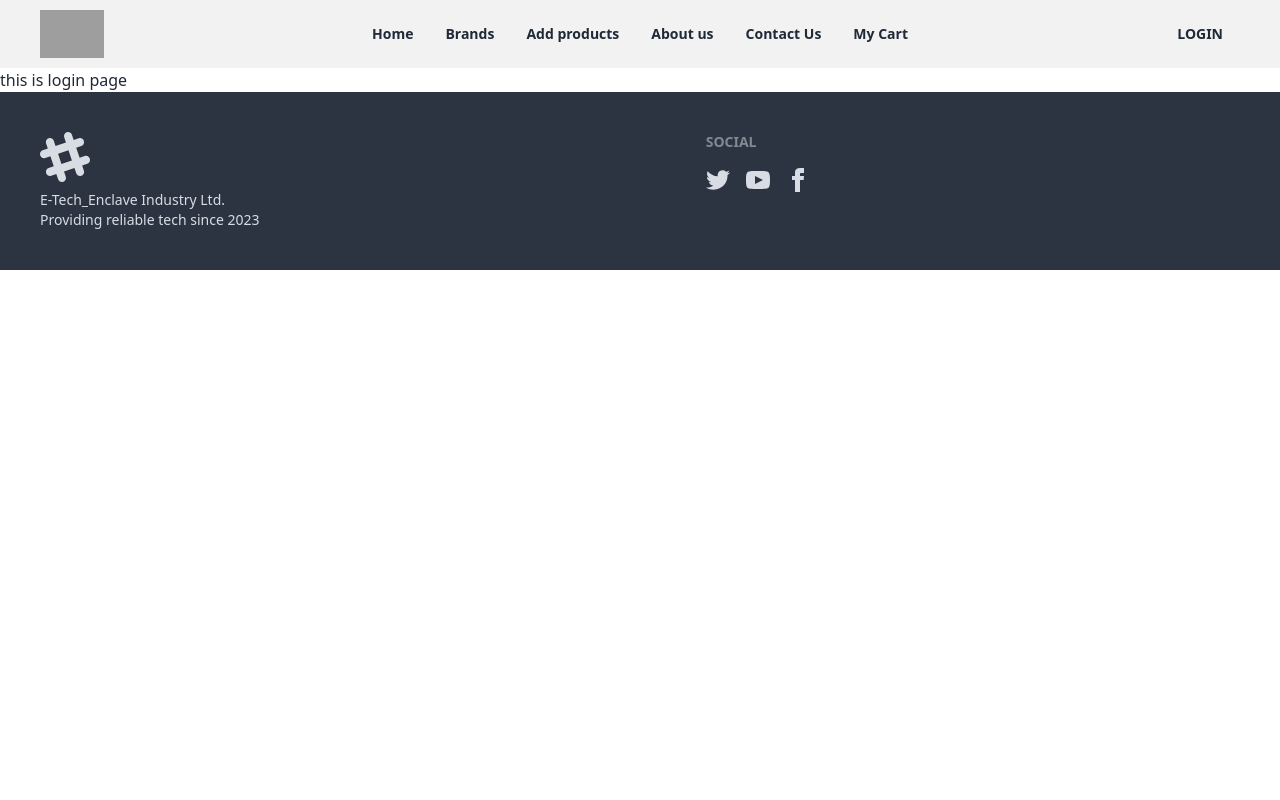
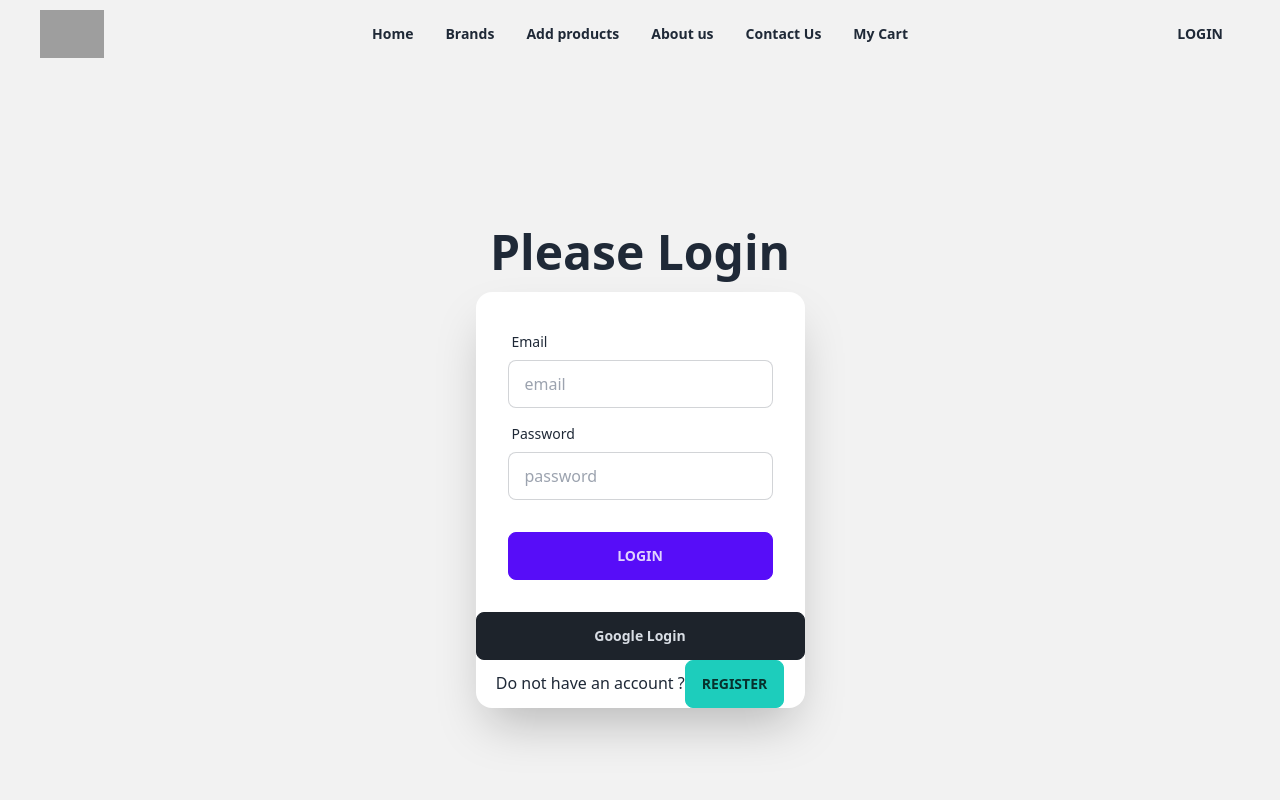
Before and after one commit to seyam14/Brand-Shop-ClientSide, a React (Vite) app: page /login in a window 1280 px wide. Shown: the top 800 px of the page. Built offline with nearby package versions, Linux system fonts and the light colour scheme; no server answers; grey boxes are pictures that could not be loaded.

Commit message:
authrpovider and login with email&pass and google complete and show user picture and email,name if have

```diff
--- a/src/Component/Login/Login.jsx
+++ b/src/Component/Login/Login.jsx
@@ -1,13 +1,91 @@
+
+import { useContext } from "react";
+import { Link } from "react-router-dom";
+import { AuthContext } from "../../Provider/AuthProvider";
 
 
 const Login = () => {
+    const { googleSignIn,signInUser } = useContext(AuthContext);
+
+    const handleGoogleLogin = () => {
+        googleSignIn().then((result) => console.log(result.logUser));
+      };
+
+    const handleLogin = e => {
+        e.preventDefault();
+        const form = e.target;
+        const email = form.email.value;
+        const password = form.password.value;
+        console.log(email, password);
+
+        signInUser(email, password)
+            .then(result => {
+                console.log(result.user);
+                const user = {
+                    email,
+                    lastLoggedAt: result.user?.metadata?.lastSignInTime
+                }
+                // update last logged at in the database
+                fetch('http://localhost:5000/user', {
+                    method: 'PATCH',
+                    headers: {
+                        'content-type': 'application/json'
+                    },
+                    body: JSON.stringify(user)
+                })
+                    .then(res => res.json())
+                    .then(data => {
+                        console.log(data);
+                    })
+            })
+            .catch(error => {
+                console.error(error);
+            })
+    }
+
+
     return (
-        <div>
-            <div>
-                this is login page
+        <div className="hero min-h-screen bg-base-200">
+        <div className="hero-content flex-col ">
+            <div className="text-center ">
+                <h1 className="text-5xl font-bold"> Please Login </h1>
+
+            </div>
+            <div className="card flex-shrink-0 w-full max-w-sm shadow-2xl bg-base-100">
+
+                <form   onSubmit={handleLogin } className="card-body">
+                    <div className="form-control">
+                        <label className="label">
+                            <span className="label-text">Email</span>
+                        </label>
+                        <input type="email" name="email" placeholder="email" className="input input-bordered" required />
+                    </div>
+                    <div className="form-control">
+                        <label className="label">
+                            <span className="label-text">Password</span>
+                        </label>
+                        <input type="password" name="password" placeholder="password" className="input input-bordered" required />
+                    </div>
+                    <div className="form-control mt-6">
+                        <button className="btn btn-primary">Login</button>
+                    </div>
+                </form>
+                <div className="btn btn-active  btn btn-neutral ">
+                        <button onClick={handleGoogleLogin}  className="google-btn ">
+                        Google Login
+                        </button>
+                    </div>
+                <p className="text-center ">Do not have an account ?
+                <Link className="text-center" to={"/register"}>
+                 <button className="btn btn btn-accent">Register</button>
+                </Link>
+                </p>
             </div>
         </div>
-    );
+    </div>
+);
 };
 
+
+
 export default Login;
--- a/src/Component/Login/Register/Register.jsx
+++ b/src/Component/Login/Register/Register.jsx
@@ -1,10 +1,82 @@
+import { useContext } from "react";
+import { AuthContext } from "../../../Provider/AuthProvider";
+import { Link } from "react-router-dom";
+import Swal from "sweetalert2";
+
 
 const Register = () => {
+
+    const { createUser } = useContext(AuthContext);
+
+    const handleRegister = e => {
+        e.preventDefault();
+        const form = e.target;
+        const email = form.email.value;
+        const password = form.password.value;
+        console.log(email, password);
+
+        createUser(email, password)
+            .then(result => {
+                console.log(result.user);
+                // new user has been created
+                const createdAt = result.user?.metadata?.creationTime;
+                const user = { email, createdAt: createdAt };
+                fetch('http://localhost:5000/user', {
+                    method: 'POST',
+                    headers: {
+                        'content-type': 'application/json'
+                    },
+                    body: JSON.stringify(user)
+                })
+                    .then(res => res.json())
+                    .then(data => {
+                        if(data.insertedId){
+                            Swal.fire(
+                                'Register success'
+                              )
+                        }
+                    })
+            })
+            .catch(error => {
+                console.error(error)
+            })
+
+    }
+
     return (
-        <div>
+        <div className="hero min-h-screen bg-base-200">
+        <div className="hero-content flex-col ">
+            <div className="text-center ">
+                <h1 className="text-5xl font-bold">Register</h1>
 
+            </div>
+            <div className="card flex-shrink-0 w-full max-w-sm shadow-2xl bg-base-100">
+
+                <form  onSubmit={handleRegister}  className="card-body">
+                    <div className="form-control">
+                        <label className="label">
+                            <span className="label-text">Email</span>
+                        </label>
+                        <input type="email" name="email" placeholder="email" className="input input-bordered" required />
+                    </div>
+                    <div className="form-control">
+                        <label className="label">
+                            <span className="label-text">Password</span>
+                        </label>
+                        <input type="password" name="password" placeholder="password" className="input input-bordered" required />
+                    </div>
+                    <div className="form-control mt-6">
+                        <button className="btn btn-primary">Register</button>
+                    </div>
+                </form>
+            <Link className="text-center mb-6" to={"/login"}>
+                <button className="btn btn btn-accent">Login</button>
+            </Link>
+            </div>
         </div>
-    );
+    </div>
+);
 };
 
+
 export default Register;
--- a/src/Pages/Navbar.jsx
+++ b/src/Pages/Navbar.jsx
@@ -1,15 +1,14 @@
+import { useContext } from "react";
 import {  Link, NavLink } from "react-router-dom";
+import { AuthContext } from "../Provider/AuthProvider";
 
 const Navbar = () => {
+  const { user, logout } = useContext(AuthContext);
 
-    // const {user, logOut} = useContext(AuthContext)
+  const handleLogout = () => {
+    logout().then((result) => console.log(result));
+  };
 
-
-    // const handleSignOut = () =>{
-    //     logOut()
-    //     .then()
-    //     .catch()
-    // }
 
     const navLinks = <>
         <li>
@@ -73,25 +72,24 @@ const Navbar = () => {
         </ul>
       </div>
       <div className="navbar-end">
-      {/* <label tabIndex={0} className="btn btn-ghost btn-circle avatar">
-        <div className="w-10 rounded-full">
-          <img src={userDefaultPic} />
-        </div>
-      </label> */}
-
-      {/* {
-        user ?
-        <button onClick={handleSignOut} className="btn bg-base-100 hover:bg-slate-500 hover:text-white">Sign out</button>
-        :
-        <Link to='/login'>
-            <button className="btn bg-base-100 hover:bg-slate-500 hover:text-white">Login</button>
-        </Link>
-      } */}
-
-          <Link to="/login">
+        {user ? (
+          <>
+            <button className="btn btn-primary" onClick={handleLogout}>
+              Logout
+            </button>
+            <div className="gap-1 m-2">
+              <p>{user?.displayName}</p>
+              <p>{user?.email}</p>
+            </div>
+            <div >
+              <img className="w-10 rounded-full" src={user.photoURL} alt="" />
+            </div>
+          </>
+        ) : (
+          <Link to="/Login">
             <button className="btn">Login</button>
           </Link>
-
+        )}
       </div>
     </div>
   );
--- /dev/null
+++ b/src/Provider/AuthProvider.jsx
@@ -0,0 +1,69 @@
+/* eslint-disable no-unused-vars */
+/* eslint-disable react/prop-types */
+
+
+import {  createContext, useEffect, useState } from "react";
+import { GoogleAuthProvider, createUserWithEmailAndPassword, getAuth, onAuthStateChanged, signInWithEmailAndPassword, signInWithPopup, signOut } from "firebase/auth";
+import app from "../Firebase/Firebase";
+
+const auth = getAuth(app);
+export const AuthContext = createContext(null);
+
+const googleProvider = new GoogleAuthProvider();
+
+const AuthProvider = ({children}) => {
+
+        const [user, setUser] = useState(null);
+        const [loading, setLoading] = useState(true);
+
+    const googleSignIn = () => {
+        return signInWithPopup(auth, googleProvider);
+      };
+
+      useEffect(() => {
+        const unSubscribe = onAuthStateChanged(auth, (currentUser) => {
+          console.log("user in the auth state changed", currentUser);
+          setUser(currentUser);
+        });
+        return () => {
+          unSubscribe();
+        };
+      }, []);
+
+      const logout = () => {
+        return signOut(auth);
+      };
+
+
+
+
+
+        const createUser = (email, password) => {
+            setLoading(true);
+            return createUserWithEmailAndPassword (auth, email, password);
+
+        }
+
+        const signInUser = (email, password) => {
+            setLoading(true);
+            return signInWithEmailAndPassword(auth, email, password);
+        }
+
+        const userInfo = {
+            user,
+            loading,
+            createUser,
+            signInUser,
+            googleSignIn,
+            logout
+        }
+
+        return (
+            <AuthContext.Provider value={userInfo}>
+            {children}
+        </AuthContext.Provider>
+    );
+    };
+
+
+export default AuthProvider;
--- a/src/main.jsx
+++ b/src/main.jsx
@@ -3,9 +3,12 @@ import ReactDOM from 'react-dom/client'
 import './index.css'
 import router from './Route/Route'
 import { RouterProvider } from 'react-router-dom'
+import AuthProvider from './Provider/AuthProvider'
 
 ReactDOM.createRoot(document.getElementById('root')).render(
   <React.StrictMode>
+<AuthProvider>
 <RouterProvider router={router} />
+</AuthProvider>
   </React.StrictMode>,
 )
```
